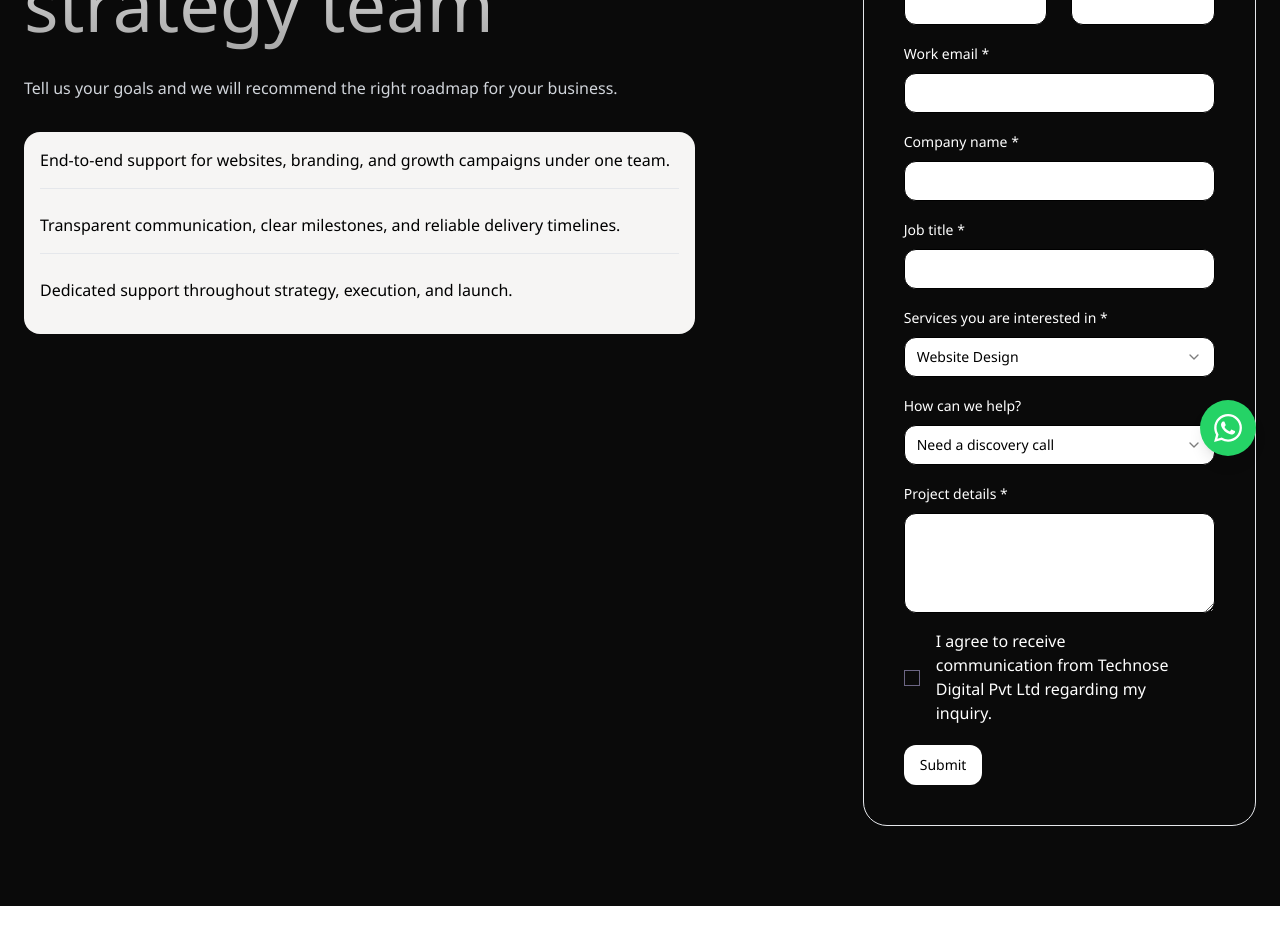
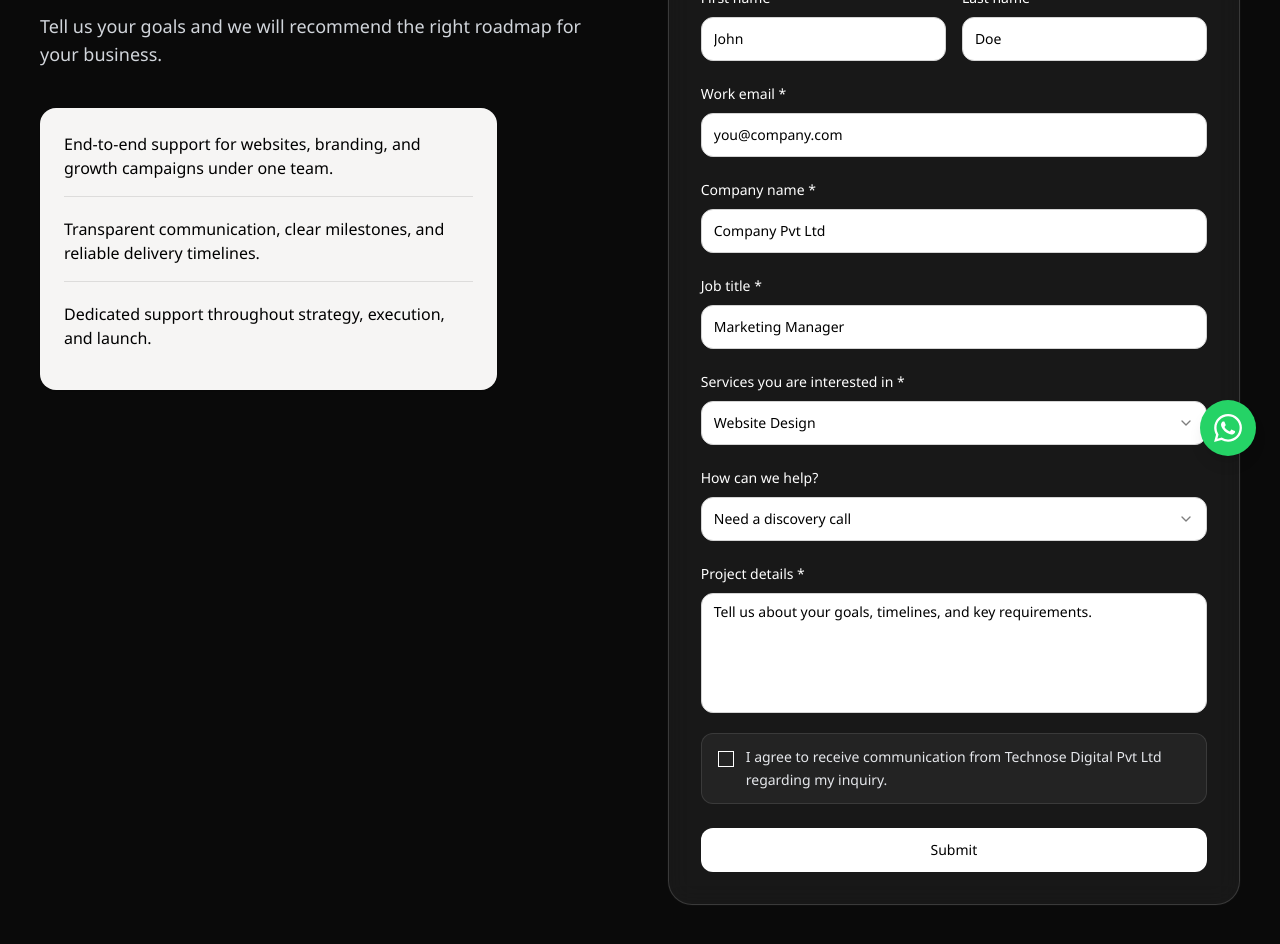
Before and after one commit to hadeedhussainmemon/Technose-Digital-Pvt-Ltd, a Next.js app: page /contact in a window 1280 px wide. Shown: the part 320-1264 px from the top of the page. Before the commit the page ends 1226 px from the top, so only its background shows below. Built offline with nearby package versions, Linux system fonts and the light colour scheme; no server answers.

Commit message:
fix the contect form ui

```diff
--- a/src/app/contact/page.tsx
+++ b/src/app/contact/page.tsx
@@ -19,6 +19,7 @@ import {
   FormField,
   FormItem,
   FormLabel,
+  FormMessage,
 } from "@/components/ui/form";
 import { Input } from "@/components/ui/input";
 import { useToast } from "@/components/ui/use-toast";
@@ -27,11 +28,11 @@ import { PiSmiley } from "react-icons/pi";
 import PricingNavbar from "@/components/pricing-navbar";
 
 const FormSchema = z.object({
-  first_name: z.string().min(1),
-  last_name: z.string().min(1),
-  email: z.string().email(),
-  job_title: z.string().min(1),
-  company_name: z.string().min(1),
+  first_name: z.string().min(1, "First name is required"),
+  last_name: z.string().min(1, "Last name is required"),
+  email: z.string().email("Enter a valid work email"),
+  job_title: z.string().min(1, "Job title is required"),
+  company_name: z.string().min(1, "Company name is required"),
   help: z.enum([
     "Need a proposal",
     "Have a project brief",
@@ -45,7 +46,7 @@ const FormSchema = z.object({
     "Social Media Marketing",
     "Performance Marketing",
   ]),
-  info: z.string().min(1),
+  info: z.string().min(1, "Please share project details"),
   website: z.string().optional(),
   formLoadedAt: z.coerce.number(),
 });
@@ -98,27 +99,27 @@ export default function ContactForm() {
   }
 
   return (
-    <div className="w-full md:items-center md:justify-center bg-black/[0.96] antialiased bg-grid-white/[0.02] relative overflow-hidden">
+    <div className="w-full bg-black/[0.96] antialiased bg-grid-white/[0.02] relative overflow-hidden min-h-screen">
       <PricingNavbar />
-      <div className="md:flex items-start justify-center md:py-20 px-6">
-        <div>
-          <div className="text-5xl font-medium w-full md:w-2/3 pb-5 md:text-7xl bg-clip-text text-transparent bg-gradient-to-b from-neutral-50 to-neutral-400 bg-opacity-50">
+      <div className="max-w-7xl mx-auto flex flex-col lg:flex-row items-start justify-between px-6 md:px-10 pt-24 md:pt-10 pb-16 gap-10 lg:gap-14">
+        <div className="w-full lg:w-[48%]">
+          <div className="text-4xl sm:text-5xl md:text-6xl font-medium w-full lg:w-4/5 pb-5 leading-[1.05] bg-clip-text text-transparent bg-gradient-to-b from-neutral-50 to-neutral-400 bg-opacity-50">
             Contact our strategy team
           </div>
-          <div className="py-4 text-gray-300">
+          <div className="py-2 md:py-4 text-gray-300 text-base md:text-lg max-w-xl">
             Tell us your goals and we will recommend the right roadmap for your
             business.
           </div>
 
-          <div className="bg-[#f6f5f4] md:w-4/5 space-y-6 p-4 rounded-2xl my-4 hidden md:flex md:flex-col">
-            <div className="flex gap-4 border-b">
+          <div className="bg-[#f6f5f4] lg:w-4/5 space-y-5 p-5 md:p-6 rounded-2xl mt-6 hidden md:flex md:flex-col shadow-sm">
+            <div className="flex gap-4 border-b border-black/10">
               <div className="font-normal pb-4">
                 End-to-end support for websites, branding, and growth campaigns
                 under one team.
               </div>
             </div>
 
-            <div className="flex gap-4 border-b">
+            <div className="flex gap-4 border-b border-black/10">
               <div className="font-normal pb-4">
                 Transparent communication, clear milestones, and reliable
                 delivery timelines.
@@ -137,8 +138,18 @@ export default function ContactForm() {
           {!submitted ? (
             <form
               onSubmit={form.handleSubmit(onSubmit)}
-              className="space-y-4 h-full border rounded-3xl p-10 md:w-1/3"
+              className="w-full lg:w-[44%] xl:w-[48%] space-y-5 border border-white/15 bg-white/[0.06] rounded-3xl p-6 md:p-8 backdrop-blur-md shadow-[0_0_0_1px_rgba(255,255,255,0.02)]"
             >
+              <div className="border-b border-white/10 pb-4">
+                <h2 className="text-white text-xl md:text-2xl font-medium">
+                  Let&apos;s discuss your project
+                </h2>
+                <p className="text-sm text-gray-300 mt-1 leading-relaxed">
+                  Fill in a few details and our team will get back to you
+                  shortly.
+                </p>
+              </div>
+
               <input type="hidden" {...form.register("formLoadedAt")} />
               <input
                 type="text"
@@ -149,16 +160,24 @@ export default function ContactForm() {
                 {...form.register("website")}
               />
 
-              <div className="md:flex items-center gap-6">
+              <div className="md:flex items-start gap-4 space-y-5 md:space-y-0">
                 <FormField
                   control={form.control}
                   name="first_name"
                   render={({ field }) => (
                     <FormItem className="items-center justify-center w-full">
-                      <FormLabel className="text-sm">First name *</FormLabel>
+                      <FormLabel className="text-sm text-white">
+                        First name *
+                      </FormLabel>
                       <FormControl>
-                        <Input {...field} required />
+                        <Input
+                          {...field}
+                          required
+                          placeholder="John"
+                          className="h-11 bg-white border-neutral-300"
+                        />
                       </FormControl>
+                      <FormMessage className="text-xs" />
                     </FormItem>
                   )}
                 />
@@ -168,10 +187,18 @@ export default function ContactForm() {
                   name="last_name"
                   render={({ field }) => (
                     <FormItem className="items-center justify-center w-full">
-                      <FormLabel className="w-60 text-sm">Last name *</FormLabel>
+                      <FormLabel className="text-sm text-white">
+                        Last name *
+                      </FormLabel>
                       <FormControl>
-                        <Input {...field} required />
+                        <Input
+                          {...field}
+                          required
+                          placeholder="Doe"
+                          className="h-11 bg-white border-neutral-300"
+                        />
                       </FormControl>
+                      <FormMessage className="text-xs" />
                     </FormItem>
                   )}
                 />
@@ -182,10 +209,19 @@ export default function ContactForm() {
                 name="email"
                 render={({ field }) => (
                   <FormItem className="items-center justify-center w-full">
-                    <FormLabel className="text-sm">Work email *</FormLabel>
+                    <FormLabel className="text-sm text-white">
+                      Work email *
+                    </FormLabel>
                     <FormControl>
-                      <Input {...field} required />
+                      <Input
+                        {...field}
+                        required
+                        type="email"
+                        placeholder="you@company.com"
+                        className="h-11 bg-white border-neutral-300"
+                      />
                     </FormControl>
+                    <FormMessage className="text-xs" />
                   </FormItem>
                 )}
               />
@@ -195,10 +231,18 @@ export default function ContactForm() {
                 name="company_name"
                 render={({ field }) => (
                   <FormItem className="items-center justify-center w-full">
-                    <FormLabel className="w-60 text-sm">Company name *</FormLabel>
+                    <FormLabel className="text-sm text-white">
+                      Company name *
+                    </FormLabel>
                     <FormControl>
-                      <Input {...field} required />
+                      <Input
+                        {...field}
+                        required
+                        placeholder="Company Pvt Ltd"
+                        className="h-11 bg-white border-neutral-300"
+                      />
                     </FormControl>
+                    <FormMessage className="text-xs" />
                   </FormItem>
                 )}
               />
@@ -208,10 +252,18 @@ export default function ContactForm() {
                 name="job_title"
                 render={({ field }) => (
                   <FormItem className="items-center justify-center w-full">
-                    <FormLabel className="w-60 text-sm">Job title *</FormLabel>
+                    <FormLabel className="text-sm text-white">
+                      Job title *
+                    </FormLabel>
                     <FormControl>
-                      <Input {...field} required />
+                      <Input
+                        {...field}
+                        required
+                        placeholder="Marketing Manager"
+                        className="h-11 bg-white border-neutral-300"
+                      />
                     </FormControl>
+                    <FormMessage className="text-xs" />
                   </FormItem>
                 )}
               />
@@ -221,7 +273,7 @@ export default function ContactForm() {
                 name="services"
                 render={({ field }) => (
                   <FormItem className="items-center justify-center w-full">
-                    <FormLabel className="w-60 text-sm">
+                    <FormLabel className="text-sm text-white">
                       Services you are interested in *
                     </FormLabel>
                     <Select
@@ -230,16 +282,20 @@ export default function ContactForm() {
                       required
                     >
                       <FormControl>
-                        <SelectTrigger>
+                        <SelectTrigger className="h-11 bg-white border-neutral-300">
                           <SelectValue placeholder="Select an option" />
                         </SelectTrigger>
                       </FormControl>
                       <SelectContent>
-                        <SelectItem value="Website Design">Website Design</SelectItem>
+                        <SelectItem value="Website Design">
+                          Website Design
+                        </SelectItem>
                         <SelectItem value="Shopify Development">
                           Shopify Development
                         </SelectItem>
-                        <SelectItem value="Graphic Design">Graphic Design</SelectItem>
+                        <SelectItem value="Graphic Design">
+                          Graphic Design
+                        </SelectItem>
                         <SelectItem value="Social Media Marketing">
                           Social Media Marketing
                         </SelectItem>
@@ -248,6 +304,7 @@ export default function ContactForm() {
                         </SelectItem>
                       </SelectContent>
                     </Select>
+                    <FormMessage className="text-xs" />
                   </FormItem>
                 )}
               />
@@ -257,19 +314,23 @@ export default function ContactForm() {
                 name="help"
                 render={({ field }) => (
                   <FormItem className="items-center justify-center w-full">
-                    <FormLabel className="w-60 text-sm">How can we help?</FormLabel>
+                    <FormLabel className="text-sm text-white">
+                      How can we help?
+                    </FormLabel>
                     <Select
                       onValueChange={field.onChange}
                       defaultValue={field.value}
                       required
                     >
                       <FormControl>
-                        <SelectTrigger>
+                        <SelectTrigger className="h-11 bg-white border-neutral-300">
                           <SelectValue placeholder="Select an option" />
                         </SelectTrigger>
                       </FormControl>
                       <SelectContent>
-                        <SelectItem value="Need a proposal">Need a proposal</SelectItem>
+                        <SelectItem value="Need a proposal">
+                          Need a proposal
+                        </SelectItem>
                         <SelectItem value="Have a project brief">
                           Have a project brief
                         </SelectItem>
@@ -279,6 +340,7 @@ export default function ContactForm() {
                         <SelectItem value="Other">Other</SelectItem>
                       </SelectContent>
                     </Select>
+                    <FormMessage className="text-xs" />
                   </FormItem>
                 )}
               />
@@ -288,28 +350,40 @@ export default function ContactForm() {
                 name="info"
                 render={({ field }) => (
                   <FormItem className="items-center justify-center w-full">
-                    <FormLabel className="w-60 text-sm">Project details *</FormLabel>
+                    <FormLabel className="text-sm text-white">
+                      Project details *
+                    </FormLabel>
                     <FormControl>
-                      <Textarea style={{ height: "100px" }} {...field} required />
+                      <Textarea
+                        style={{ height: "120px" }}
+                        {...field}
+                        required
+                        placeholder="Tell us about your goals, timelines, and key requirements."
+                        className="bg-white border-neutral-300 resize-none"
+                      />
                     </FormControl>
+                    <FormMessage className="text-xs" />
                   </FormItem>
                 )}
               />
 
-              <div className="flex gap-4 items-center">
-                <div>
-                  <Checkbox className="text-[#6c6684]" required />
+              <div className="flex gap-3 items-start rounded-xl border border-white/10 bg-white/5 px-4 py-3">
+                <div className="pt-0.5">
+                  <Checkbox
+                    className="border-white data-[state=checked]:bg-white data-[state=checked]:text-black"
+                    required
+                  />
                 </div>
-                <div className="text-white font-light md:w-3/4 mb-1">
+                <div className="text-gray-200 text-sm font-light leading-relaxed">
                   I agree to receive communication from Technose Digital Pvt Ltd
                   regarding my inquiry.
                 </div>
               </div>
 
-              <div className="flex items-center gap-4">
+              <div className="flex items-center gap-4 pt-1">
                 <Button
                   type="submit"
-                  className="bg-white text-sm font-light"
+                  className="w-full h-11 bg-white text-black text-sm font-medium hover:bg-gray-200"
                   disabled={loading}
                   variant="secondary"
                 >
@@ -318,11 +392,11 @@ export default function ContactForm() {
               </div>
             </form>
           ) : (
-            <div className="text-xl md:text-2xl flex items-center justify-center flex-col px-8">
-              <div className="w-80 py-20">
-                <PiSmiley className="text-6xl text-[#6c6684] mx-auto" />
+            <div className="w-full lg:w-[44%] xl:w-[42%] border border-white/15 bg-white/[0.06] rounded-3xl p-10 md:p-12 backdrop-blur-md text-xl md:text-2xl flex items-center justify-center flex-col">
+              <div className="w-full max-w-sm">
+                <PiSmiley className="text-6xl text-[#6c6684] mx-auto mb-6" />
 
-                <div className="text-gray-500 font-light text-center justify-center mx-auto py-10 h-screen">
+                <div className="text-gray-300 font-light text-center justify-center mx-auto leading-relaxed">
                   We received your inquiry and will contact you shortly by email.
                 </div>
               </div>
```
